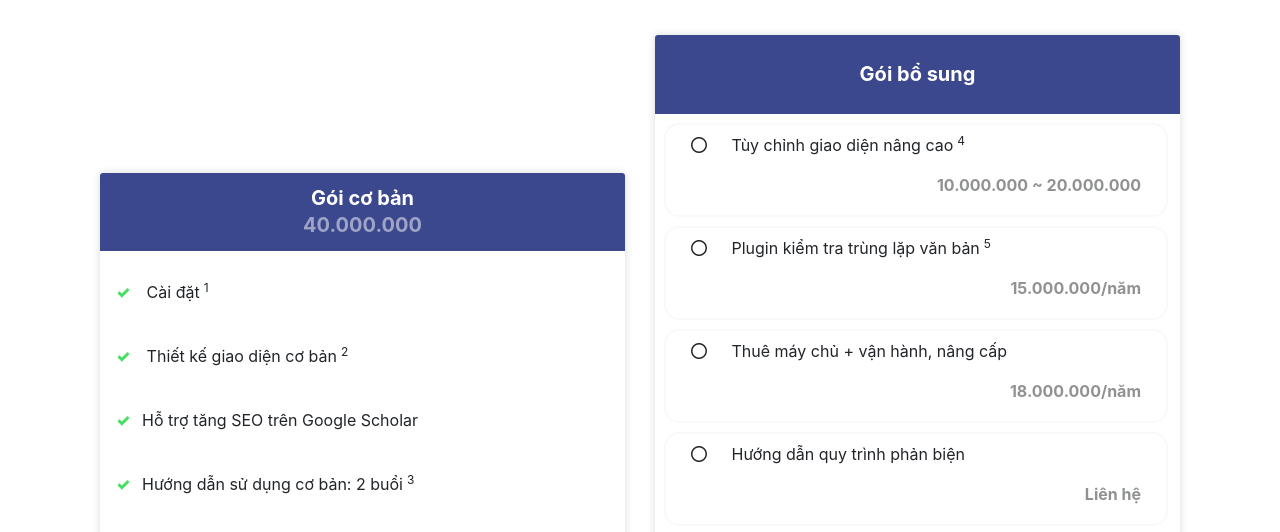
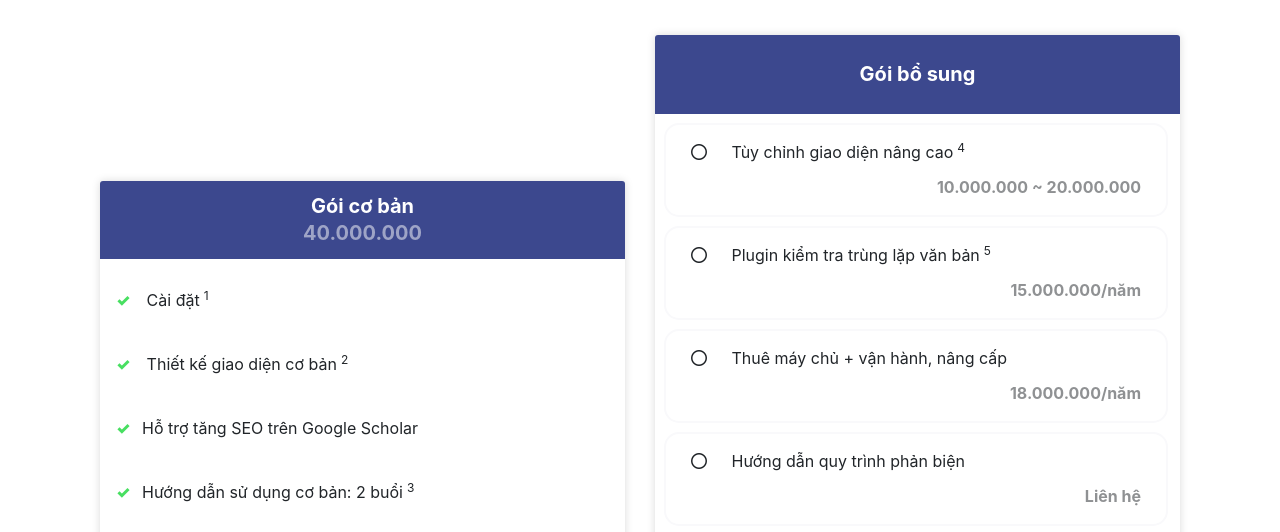
Before and after one commit to maytinhdibo/vojs.vn, a website: page pages/price.html in a window 1280 px wide. Shown: the part 214-746 px from the top of the page. Drawn offline with nearby package versions, Linux system fonts and the light colour scheme; files that its build step writes are made by us from their sources; files whose address does not match are found by name.

Commit message:
some fix

```diff
--- a/styles/scss/price.scss
+++ b/styles/scss/price.scss
@@ -1,10 +1,10 @@
 .item {
     min-height: 55px;
-    line-height: 40px;
+    line-height: 35px;
     width: 96%;
     min-width: auto;
     text-align: left;
-    padding: 0px 0px 0px 25px;
+    padding: 10px 0px 0px 25px;
     list-style: none !important;
     border: 2px solid #f9f9fb;
     border-radius: 15px;
@@ -23,6 +23,9 @@
     li {
         padding: 10px;
     }
+    .price-card {
+        padding-bottom: 0px !important;
+    }
 }
 
 i {
@@ -40,10 +43,6 @@ i {
 }
 
 .price-card {
-    padding-bottom: 0px !important;
-
-
-
     .icon-price {
         text-align: right !important;
     }
```
